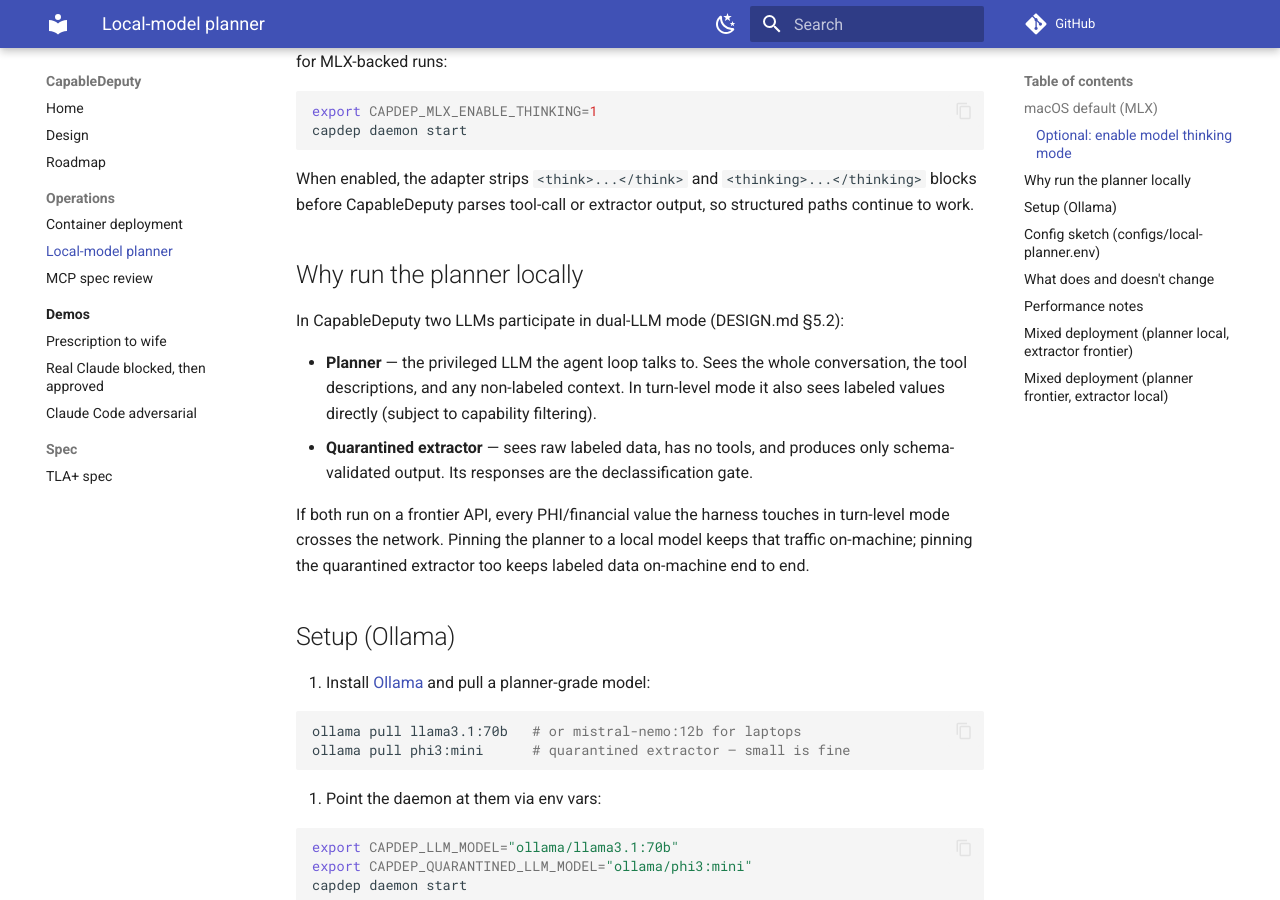
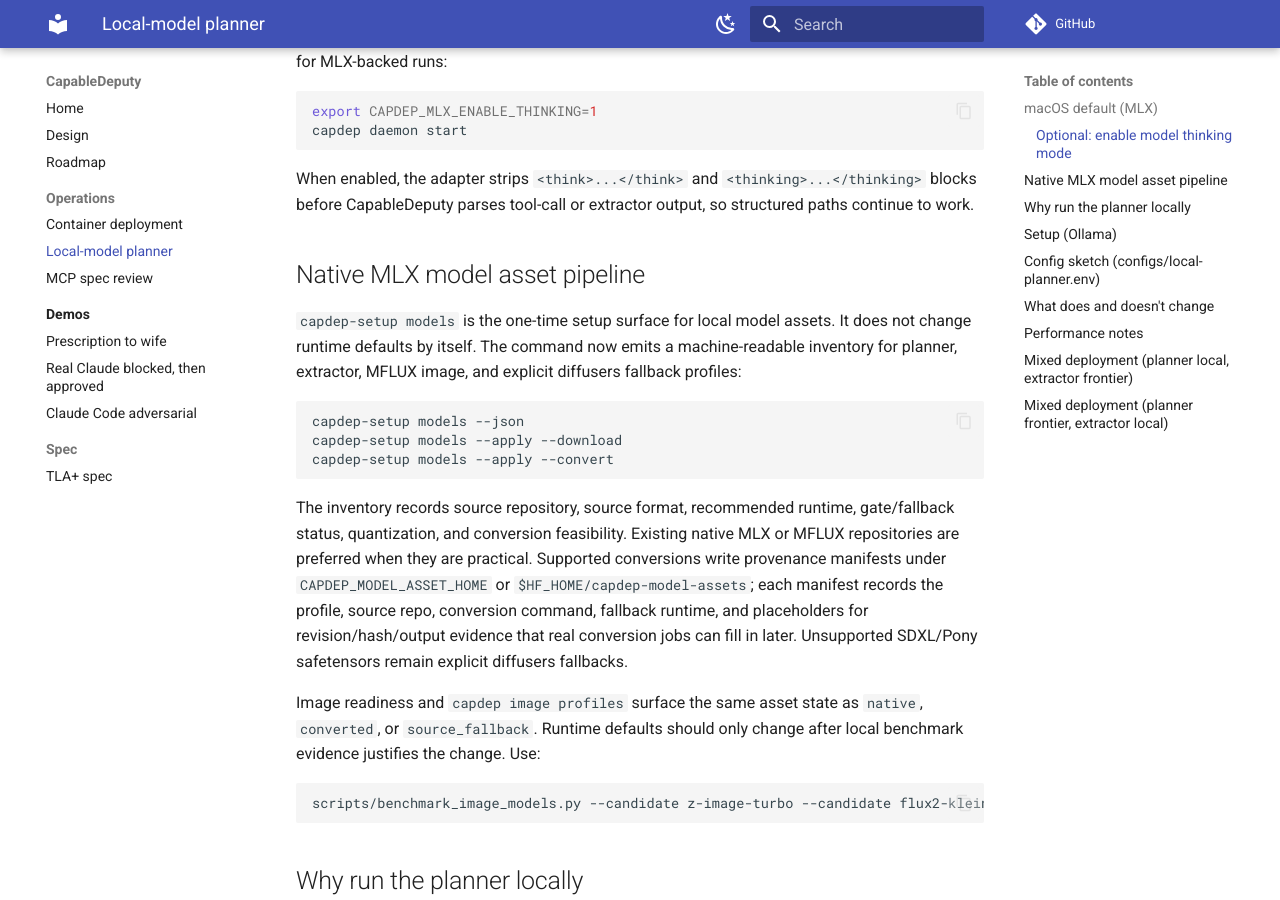
Before and after one commit to marctjones/capabledeputy, an MkDocs documentation site: the page built from docs/local-model-planner.md, in a window 1280 px wide and 900 px high, scrolled down 811 px. Built offline with MkDocs 1.6.1 and Material for MkDocs 9.7.7, drawn with Linux system fonts in a browser that asks for light colours; comment, search, counter and statistics services are not loaded.

Commit message:
docs: mark v0.48 complete

````diff
--- a/docs/local-model-planner.md
+++ b/docs/local-model-planner.md
@@ -43,6 +43,36 @@
 When enabled, the adapter strips `<think>...</think>` and
 `<thinking>...</thinking>` blocks before CapableDeputy parses tool-call
 or extractor output, so structured paths continue to work.
+
+## Native MLX model asset pipeline
+
+`capdep-setup models` is the one-time setup surface for local model assets. It
+does not change runtime defaults by itself. The command now emits a
+machine-readable inventory for planner, extractor, MFLUX image, and explicit
+diffusers fallback profiles:
+
+```bash
+capdep-setup models --json
+capdep-setup models --apply --download
+capdep-setup models --apply --convert
+```
+
+The inventory records source repository, source format, recommended runtime,
+gate/fallback status, quantization, and conversion feasibility. Existing native
+MLX or MFLUX repositories are preferred when they are practical. Supported
+conversions write provenance manifests under `CAPDEP_MODEL_ASSET_HOME` or
+`$HF_HOME/capdep-model-assets`; each manifest records the profile, source repo,
+conversion command, fallback runtime, and placeholders for revision/hash/output
+evidence that real conversion jobs can fill in later. Unsupported SDXL/Pony
+safetensors remain explicit diffusers fallbacks.
+
+Image readiness and `capdep image profiles` surface the same asset state as
+`native`, `converted`, or `source_fallback`. Runtime defaults should only
+change after local benchmark evidence justifies the change. Use:
+
+```bash
+scripts/benchmark_image_models.py --candidate z-image-turbo --candidate flux2-klein-4b
+```
 
 ## Why run the planner locally
 
````
Also changed, not shown: README.md (+15 -5 lines), ROADMAP.md (+11 -12 lines), docs/implementation-plan.md (+23 -25 lines).
